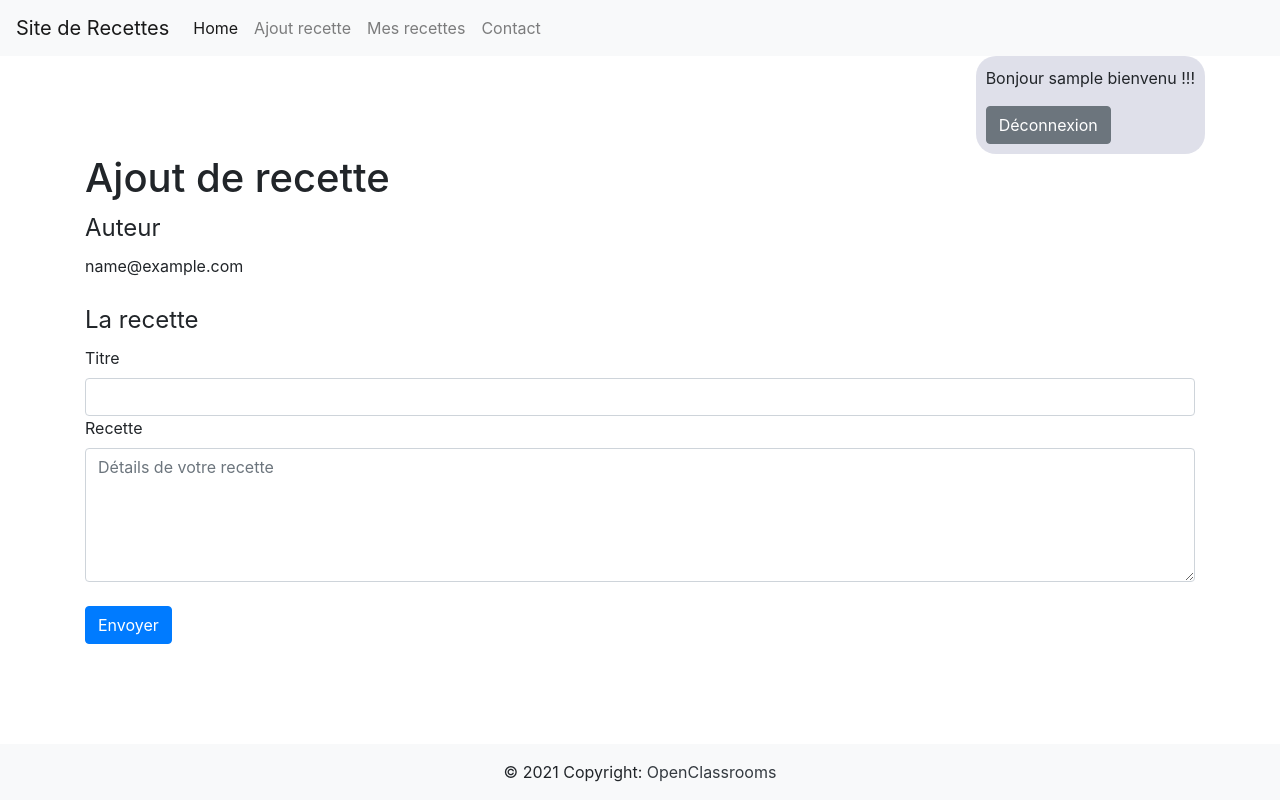
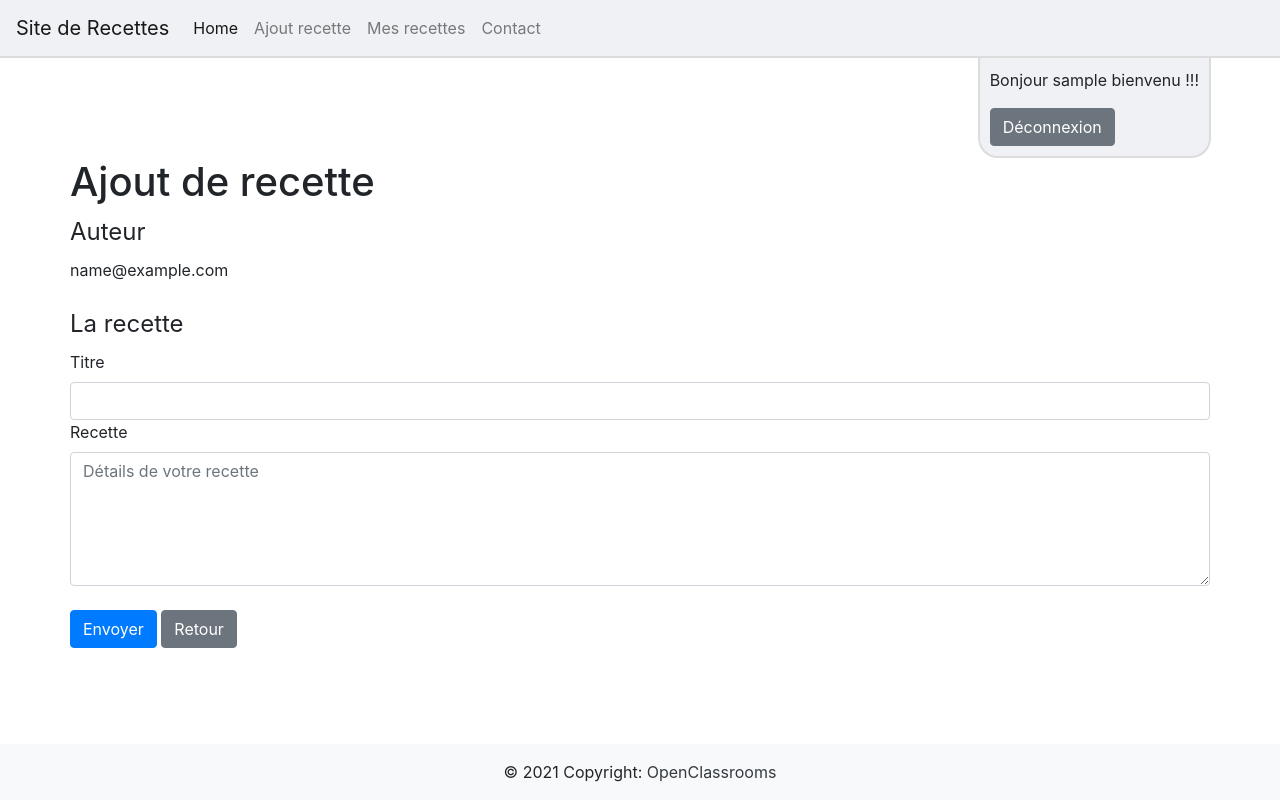
Before and after one commit to AudreyGalacho/Recipes-site-php, a PHP site: page /recipeSite/?recipes/form/add in a window 1280 px wide. Run offline with PHP 8.4, Linux system fonts and the light colour scheme; the visitor is signed in with stand-in values (Sample User, id 1); data that the repository does not hold is empty.

Commit message:
zone log et compartimentation

```diff
--- a/recipeSite/app/styleSheet.css
+++ b/recipeSite/app/styleSheet.css
@@ -3,23 +3,33 @@ body {
     /* font-family: "Goudy Bookletter 1911", sans-serif; */
     color: black;
 }
-
+nav {
+    background-color: #d4d6e257;
+    border-bottom: solid 2px #dcdcdc;
+}
 section.container {
     display: flex;
     flex-direction: column;
     flex-wrap: wrap;
     padding: 0px;
+    max-width: 90%;
 }
- div.container-fluid {
+div.container{
+    width: 100%;
+    /* margin-right: auto;
+    margin-left: auto; */
+    padding: 0px;
+}
+div.container-fluid {
     display: flex;
     flex-direction: row;
     flex-wrap: wrap;
     justify-content: center;
     align-content: stretch;
     width: 100%;
-    margin-right: auto;
+    /* margin-right: auto; */
     margin-top: 10px;
-    margin-left: auto;
+    /* margin-left: auto; */
     padding: 0px;
  }
 article {
@@ -32,12 +42,19 @@ article {
     background-color: rgba(195, 195, 195, 0.246);
     flex-direction: column;
 }
+article.list {
+    display: flex;
+    flex-direction: column;
+}
+
 aside {
     align-self: flex-end;
     padding: 10px;
-    background-color: #a0a5c057;
-    border-radius: 20px;
+    background-color: #d4d6e257;
+    border-radius: 0px 0px 20px 20px;
     margin-right: 5px;
+    border: solid 2px #dcdcdc;
+    border-top: 0px;
 }
 textarea.full-text {
     width: 100%;
@@ -49,7 +66,6 @@ textarea.full-text {
 }
 
 div.full-text {
-    padding: 1%;
     width: 100%;
 }
 
@@ -61,6 +77,7 @@ p {
 p.hide-text {
     overflow: hidden;
     white-space: nowrap;
+    flex-grow: inherit;
 }
 
 /* BUTTONS et LIEN */
@@ -101,9 +118,9 @@ div.fullButtonRecipe {
 }
 
 div.navigationButton {
-    padding: 0 1%;
     display: flex;
     justify-content: space-between;
+    margin-top: 10px;
 }
 
 p.debug-display {
@@ -115,7 +132,7 @@ p.debug-display {
     text-align: center;
     border-radius: 15px;
 }
-.alert{
+.alert {
     flex-grow: 1;
     width: max-content;
     align-self:flex-start;
--- a/recipeSite/html/body/header.php
+++ b/recipeSite/html/body/header.php
@@ -1,5 +1,5 @@
 <header>
-<nav class="navbar navbar-expand-lg navbar-light bg-light">
+<nav class="navbar navbar-expand-lg navbar-light">
   <a class="navbar-brand" href="http://localhost/recipeSite/?recipes/list/all">
     Site de Recettes
   </a>
--- a/recipeSite/html/recipes/addRecipeForm.php
+++ b/recipeSite/html/recipes/addRecipeForm.php
@@ -23,6 +23,6 @@
             </div>
         </fieldset>
         </br>
-        <button type="submit" class="btn btn-primary">Envoyer</button>
+        <button type="submit" class="btn btn-primary">Envoyer</button> <?php echo backButton(); ?>
     </form>
 </div>
--- a/recipeSite/html/users/contactForm.php
+++ b/recipeSite/html/users/contactForm.php
@@ -17,7 +17,7 @@
             </label>
             <textarea class="form-control" placeholder="Exprimez vous" required="required" id="message" name="message"></textarea>
         </div>
-        <button type="submit" class="btn btn-primary">Envoyer</button>
+        <button type="submit" class="btn btn-primary">Envoyer</button> <?php echo backButton(); ?>
     </form>
 
 </div>
--- a/recipeSite/views/recipes/displayRecipe.php
+++ b/recipeSite/views/recipes/displayRecipe.php
@@ -32,17 +32,18 @@ function displayFullRecipe(array $recipe) // Fonction d'affichage d'une recette
     $recipe_content .= $dspEndRecipeAuthor . '</br>';
 
 ?>
-    <article>
+    <div class="container" <article>
         <?php
         navigationRecipes($idRecipe);
         echo $recipe_content;
         ?>
         <div class="fullButtonRecipe">
             <?php
-             echo buttonOwnerUptateRemove($recipe) . backButton();
+            echo buttonOwnerUptateRemove($recipe) . backButton();
             ?>
         </div>
-    </article>
+        </article>
+    </div>
 <?php
     exit;
     return;
--- a/recipeSite/views/recipes/listAllRecipesEnabled.php
+++ b/recipeSite/views/recipes/listAllRecipesEnabled.php
@@ -16,14 +16,13 @@ function displayListRecipes(array $recipes)
         $dspRecipe = displayRecipe($recipe);
         $dspEndRecipeAuthor = displayAuthor($recipe);
 ?>
-        <article>
+        <article class="list">
             <?php echo $dspRecipe . $dspEndRecipeAuthor;
             echo buttonOwnerUptateRemove($recipe); ?>
         </article>
-<?php
+    <?php
     }
     echo '</div>';
-
 }
 
 /** Display user Logged recipes detail and for recipes belong user logged buttons modif/errase
@@ -31,16 +30,21 @@ function displayListRecipes(array $recipes)
  * @return string
  */
 function displayMyListRescipes(array $recipes)
+
 {
+    echo backButton(). '<div class="container-fluid">';
+
+
     foreach ($recipes as $recipe) {
         $dspRecipe = displayRecipe($recipe);
-        ?>
-        <article>
+    ?>
+        <article class="list">
             <?php
-            echo $dspRecipe . buttonOwnerUptateRemove($recipe);
+            echo $dspRecipe .
+                '<div class="fullButtonRecipe">'. buttonOwnerUptateRemove($recipe) . '</div>';
             ?>
         </article>
 <?php
     }
-    backButton();
+    echo '</div>';
 }
--- a/recipeSite/views/routerDirection.php
+++ b/recipeSite/views/routerDirection.php
@@ -114,7 +114,7 @@ function switcher($route)
                     }
                     break;
                 default:
-                break;
+                    break;
             }
             break;
         case 'user':
@@ -151,8 +151,7 @@ function switcher($route)
                         case 'form':
                             messageLog();
                             // echo 'form contact switcher';
-                            include('views/users/displayForms.php');
-                            displayFormContact();
+                            include_once('html/users/contactForm.php');
                             break;
                         default:
                             echo 'contact défault';
```
Also changed, not shown: recipeSite/views/users/displayForms.php (deleted, +0 -7 lines).
